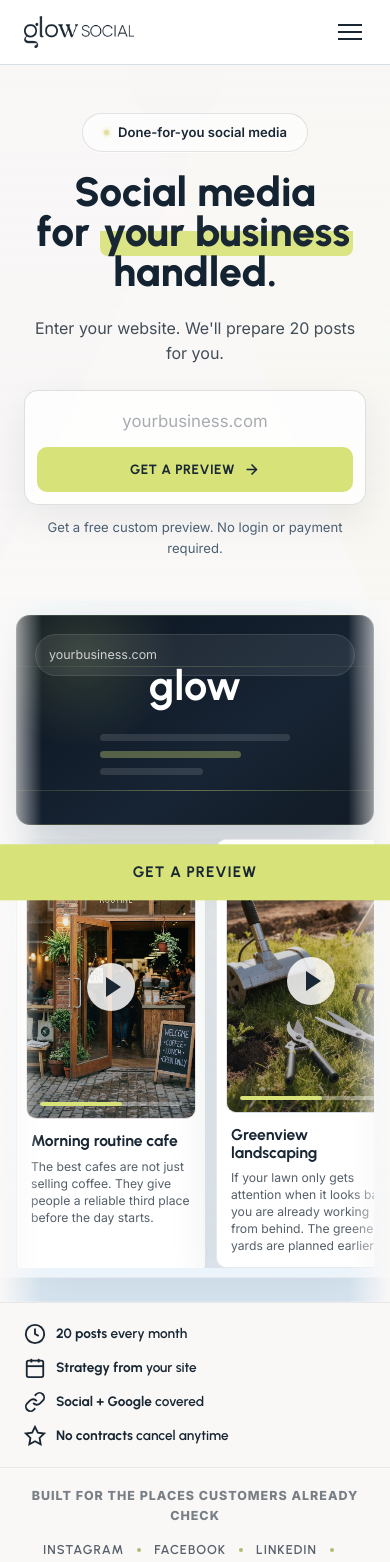
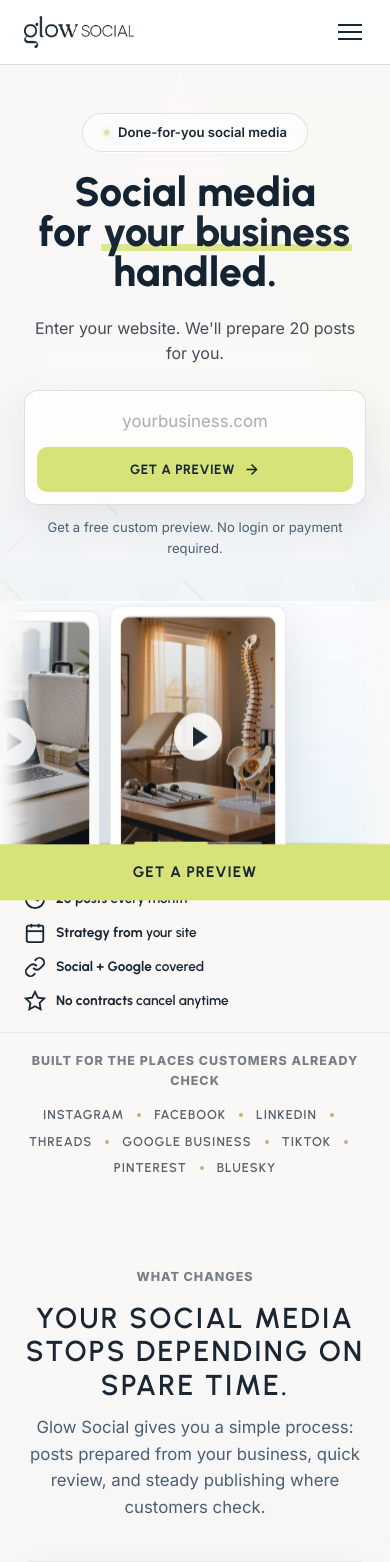
Before and after one commit to glowsocial/glowsocial.com, a Next.js app: page / in a window 390 px wide. Shown: the top 1562 px of the page. Built offline with nearby package versions, Linux system fonts and the light colour scheme.

Commit message:
Polish homepage hero and positioning

```diff
--- a/app/components/HomePageContent.js
+++ b/app/components/HomePageContent.js
@@ -41,6 +41,8 @@ const preparedPostCards = [
     offset: "3px",
   },
 ];
+
+const heroCarouselGroups = [preparedPostCards, preparedPostCards, preparedPostCards];
 
 const outcomeCards = [
   {
@@ -101,27 +103,20 @@ function WorkflowScreenshot({ src, alt, className = "" }) {
   );
 }
 
-function HeroBlackBoxPreview() {
+function HeroVideoCarousel() {
   return (
-    <div className="hero-blackbox-preview" aria-label="Glow Social turns a website into finished posts">
-      <div className="blackbox-stage">
-        <div className="blackbox-core" aria-hidden="true">
-          <div className="blackbox-input-chip">yourbusiness.com</div>
-          <div className="blackbox-mark">glow</div>
-          <div className="blackbox-lines">
-            <span />
-            <span />
-            <span />
-          </div>
-        </div>
+    <div className="hero-video-carousel" aria-label="Glow Social finished post videos">
       <div className="blackbox-output-rail" aria-hidden="true">
-          {preparedPostCards.map((slide, index) => (
+        <div className="blackbox-output-track">
+          {heroCarouselGroups.map((group, groupIndex) => (
+            <div className="blackbox-output-group" key={`video-group-${groupIndex}`}>
+              {group.map((slide, index) => (
                 <article
                   className={`hero-video-card hero-video-card--${slide.accent}`}
                   style={{
                     "--card-offset": slide.offset,
                   }}
-              key={slide.title}
+                  key={`${slide.title}-${groupIndex}`}
                 >
                   <div className="hero-video-media">
                     <img
@@ -129,17 +124,15 @@ function HeroBlackBoxPreview() {
                       alt=""
                       width={382}
                       height={510}
-                  loading={index < preparedPostCards.length ? "eager" : "lazy"}
+                      loading={groupIndex === 0 && index < preparedPostCards.length ? "eager" : "lazy"}
                       decoding="async"
                     />
                     <span className="hero-video-play" />
                     <span className="hero-video-progress" />
                   </div>
-              <div className="hero-video-body">
-                <h3>{slide.title}</h3>
-                <p>{slide.caption}</p>
+                </article>
+              ))}
             </div>
-            </article>
           ))}
         </div>
       </div>
@@ -150,7 +143,7 @@ function HeroBlackBoxPreview() {
 function HeroSocialShowcase() {
   return (
     <div className="hero-showcase" aria-label="Glow Social website-to-posts preview">
-      <HeroBlackBoxPreview />
+      <HeroVideoCarousel />
     </div>
   );
 }
@@ -268,8 +261,7 @@ function BeforeAfterSection() {
     <section className="before-after" aria-labelledby="before-after-heading">
       <div className="container">
         <h2 id="before-after-heading">
-          <span>Traditional social media is a second job.</span>
-          Glow Social turns it into a review queue.
+          From making posts yourself to approving what is ready.
         </h2>
         <div className="before-after-card">
           <div className="before-after-column before-after-column--before">
--- a/app/home.css
+++ b/app/home.css
@@ -30,7 +30,10 @@
   50% { opacity: 0.6; transform: scale(0.8); }
 }
 
-
+@keyframes heroVideoCarousel {
+  from { transform: translate3d(0, 0, 0); }
+  to { transform: translate3d(-33.333%, 0, 0); }
+}
 
 @keyframes heroReveal {
   from { opacity: 0; transform: translateY(20px); }
@@ -209,9 +212,12 @@
 
 .hero-for-line strong {
   display: inline;
-  padding: 0 0.08em;
-  border-radius: 8px;
-  background: linear-gradient(180deg, transparent 48%, rgba(215, 226, 120, 0.9) 48%);
+  padding: 0 0.035em;
+  border-radius: 5px;
+  background-image: linear-gradient(rgba(215, 226, 120, 0.82), rgba(215, 226, 120, 0.82));
+  background-repeat: no-repeat;
+  background-position: 0 88%;
+  background-size: 100% 0.18em;
   color: var(--navy);
   font: inherit;
   box-decoration-break: clone;
@@ -315,16 +321,17 @@
   box-shadow: 0 24px 80px rgba(25, 39, 52, 0.11);
 }
 
-.hero-blackbox-preview {
+.hero-video-carousel {
   position: relative;
   z-index: 1;
   overflow: hidden;
+  min-height: 342px;
   padding: 36px 0 54px;
   border-radius: 0;
 }
 
-.hero-blackbox-preview::before,
-.hero-blackbox-preview::after {
+.hero-video-carousel::before,
+.hero-video-carousel::after {
   content: "";
   position: absolute;
   top: 0;
@@ -334,116 +341,49 @@
   pointer-events: none;
 }
 
-.hero-blackbox-preview::before {
+.hero-video-carousel::before {
   left: 0;
   background: linear-gradient(90deg, rgba(250, 248, 247, 0.94), rgba(250, 248, 247, 0));
 }
 
-.hero-blackbox-preview::after {
+.hero-video-carousel::after {
   right: 0;
   background: linear-gradient(270deg, rgba(250, 248, 247, 0.94), rgba(250, 248, 247, 0));
 }
 
-.blackbox-stage {
-  position: relative;
-  display: grid;
-  grid-template-columns: minmax(240px, 330px) minmax(0, 1fr);
-  gap: 22px;
-  width: min(1180px, calc(100vw - 56px));
-  margin: 0 auto;
-  align-items: center;
-}
-
-.blackbox-core {
-  position: relative;
-  display: grid;
-  min-height: 390px;
+.blackbox-output-rail {
+  position: absolute;
+  top: 50%;
+  left: 0;
+  z-index: 1;
+  display: block;
+  width: 100vw;
   overflow: hidden;
-  align-content: center;
-  justify-items: center;
-  padding: 28px;
-  border: 1px solid rgba(215, 226, 120, 0.18);
-  border-radius: 18px;
-  background:
-    radial-gradient(circle at 18% 18%, rgba(215, 226, 120, 0.16), transparent 28%),
-    linear-gradient(145deg, #0b1420, #172433 62%, #111a25);
-  box-shadow: 0 28px 76px rgba(25, 39, 52, 0.24);
-}
-
-.blackbox-core::before,
-.blackbox-core::after {
-  content: "";
-  position: absolute;
-  inset: auto -20% 16% -20%;
-  height: 1px;
-  background: linear-gradient(90deg, transparent, rgba(215, 226, 120, 0.55), transparent);
-  opacity: 0.72;
-}
-
-.blackbox-core::after {
-  inset: 24% -16% auto -16%;
-  opacity: 0.36;
-}
-
-.blackbox-input-chip {
-  position: absolute;
-  top: 24px;
-  left: 24px;
-  right: 24px;
-  min-height: 42px;
-  padding: 12px 15px;
-  border: 1px solid rgba(255, 255, 255, 0.1);
-  border-radius: 999px;
-  background: rgba(255, 255, 255, 0.08);
-  color: rgba(255, 255, 255, 0.76);
-  font-size: 0.86rem;
-  text-align: left;
-}
-
-.blackbox-mark {
-  color: var(--white);
-  font-family: var(--font-heading);
-  font-size: clamp(2.9rem, 5vw, 4.6rem);
-  font-weight: 700;
-  letter-spacing: 0;
-  line-height: 1;
-}
-
-.blackbox-lines {
-  display: grid;
-  width: min(190px, 72%);
-  gap: 10px;
-  margin-top: 28px;
-}
-
-.blackbox-lines span {
-  display: block;
-  height: 7px;
-  border-radius: 999px;
-  background: rgba(255, 255, 255, 0.12);
-}
-
-.blackbox-lines span:nth-child(2) {
-  width: 74%;
-  background: rgba(215, 226, 120, 0.34);
-}
-
-.blackbox-lines span:nth-child(3) {
-  width: 54%;
-}
-
-.blackbox-output-rail {
-  display: flex;
-  width: 100%;
-  overflow: hidden;
+  padding-left: 0;
+  transform: translateY(-50%);
+  -webkit-mask-image: linear-gradient(90deg, transparent, #000 7%, #000 93%, transparent);
+  mask-image: linear-gradient(90deg, transparent, #000 7%, #000 93%, transparent);
+}
+
+.blackbox-output-track {
+  display: flex;
+  width: max-content;
+  animation: heroVideoCarousel 22s linear infinite;
+  animation-play-state: running;
+  will-change: transform;
+}
+
+.blackbox-output-group {
+  display: flex;
+  flex: 0 0 auto;
   gap: 18px;
-  min-width: 0;
+  padding-right: 18px;
 }
 
 .hero-video-card {
   display: flex;
   flex-direction: column;
-  flex: 0 0 clamp(206px, 18vw, 252px);
+  flex: 0 0 clamp(198px, 17vw, 238px);
   overflow: hidden;
   padding: 9px;
   border: 1px solid rgba(25, 39, 52, 0.1);
@@ -542,29 +482,10 @@
   background: var(--accent);
 }
 
-.hero-video-body {
-  display: flex;
-  flex: 1;
-  flex-direction: column;
-  padding: 13px 5px 4px;
-}
-
-.hero-video-body h3 {
-  color: var(--navy);
-  font-family: var(--font-heading);
-  font-size: 0.98rem;
-  font-weight: 700;
-  letter-spacing: 0;
-  line-height: 1.1;
-  text-transform: none;
-}
-
-.hero-video-body p {
-  min-height: 78px;
-  margin-top: 8px;
-  color: rgba(25, 39, 52, 0.74);
-  font-size: 0.8rem;
-  line-height: 1.4;
+@media (prefers-reduced-motion: reduce) {
+  .blackbox-output-track {
+    animation: none;
+  }
 }
 
 /* ---- Trust Bar ---- */
@@ -819,8 +740,11 @@
   border-radius: 999px;
   background: rgba(215, 226, 120, 0.22);
   color: var(--navy);
+  font-family: var(--font-heading);
   font-size: 0.78rem;
-  font-weight: 800;
+  font-weight: 600;
+  letter-spacing: 0.08em;
+  text-transform: uppercase;
 }
 
 .workflow-scene-copy h3 {
@@ -1352,11 +1276,6 @@
   text-align: center;
 }
 
-.before-after h2 span {
-  display: block;
-  color: rgba(25, 39, 52, 0.44);
-}
-
 .before-after-card {
   display: grid;
   grid-template-columns: 1fr 1fr;
@@ -1650,19 +1569,19 @@
   .hero-showcase::before {
     inset: -8px 0 26px;
   }
-  .hero-blackbox-preview { padding: 28px 0 42px; }
-  .blackbox-stage {
-    grid-template-columns: 1fr;
-    width: min(760px, calc(100vw - 48px));
-  }
-  .blackbox-core {
-    min-height: 270px;
+  .hero-video-carousel {
+    min-height: 316px;
+    padding: 28px 0 42px;
   }
   .blackbox-output-rail {
+    padding-left: 24px;
+  }
+  .blackbox-output-group {
     gap: 14px;
+    padding-right: 14px;
   }
   .hero-video-card {
-    flex-basis: clamp(198px, 34vw, 238px);
+    flex-basis: clamp(182px, 32vw, 226px);
   }
   .features-grid { grid-template-columns: 1fr; }
   .brain-grid { grid-template-columns: 1fr; }
@@ -1730,39 +1649,23 @@
   .hero-showcase::before {
     inset: -4px 0 24px;
   }
-  .hero-blackbox-preview { padding: 14px 0 34px; }
-  .hero-blackbox-preview::before,
-  .hero-blackbox-preview::after { width: 42px; }
-  .blackbox-stage {
-    width: calc(100vw - 32px);
-    gap: 14px;
-  }
-  .blackbox-core {
-    min-height: 210px;
-    padding: 22px;
-    border-radius: 14px;
-  }
-  .blackbox-input-chip {
-    top: 18px;
-    left: 18px;
-    right: 18px;
-    min-height: 38px;
-    padding: 10px 13px;
-    font-size: 0.78rem;
-  }
-  .blackbox-mark {
-    font-size: 2.6rem;
-  }
+  .hero-video-carousel {
+    min-height: 266px;
+    padding: 14px 0 34px;
+  }
+  .hero-video-carousel::before,
+  .hero-video-carousel::after { width: 42px; }
   .blackbox-output-rail {
+    padding-left: 16px;
+  }
+  .blackbox-output-group {
     gap: 10px;
+    padding-right: 10px;
   }
   .hero-video-card {
-    flex-basis: 190px;
+    flex-basis: 176px;
     padding: 9px;
     border-radius: 10px;
-  }
-  .hero-video-body p {
-    font-size: 0.76rem;
   }
   .trust-bar-inner { flex-direction: column; gap: 12px; text-align: center; }
   .channel-coverage { padding: 18px 0 28px; }
@@ -1854,6 +1757,13 @@ body:has(.hero) section:not(.hero) h3 {
   letter-spacing: 0.08em;
 }
 
+body:has(.hero) .before-after h2 {
+  max-width: 780px;
+  font-size: clamp(1.9rem, 4.3vw, 3.15rem);
+  line-height: 1.12;
+  letter-spacing: 0.045em;
+}
+
 body:has(.hero) .site-nav > a,
 body:has(.hero) .nav-dropdown a,
 body:has(.hero) .mobile-nav > a,
```
Lines whose indentation alone changed are shown as unchanged.
